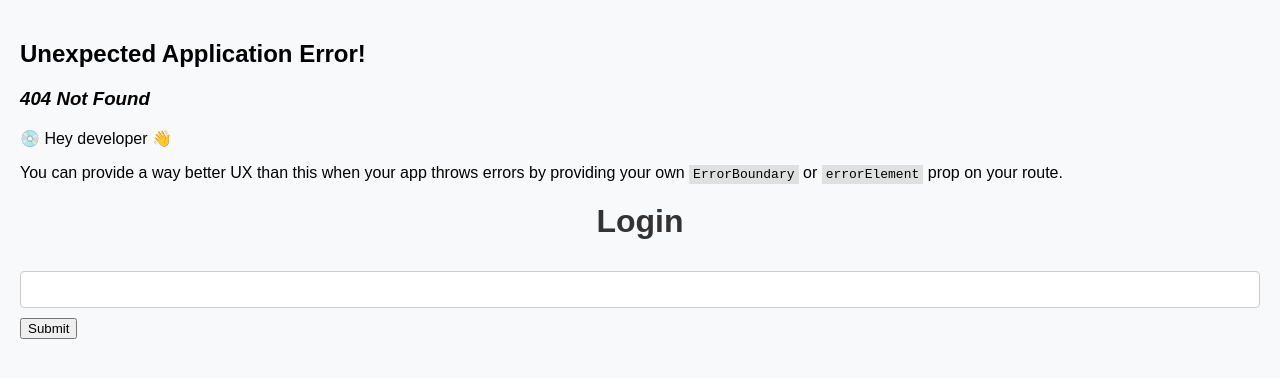
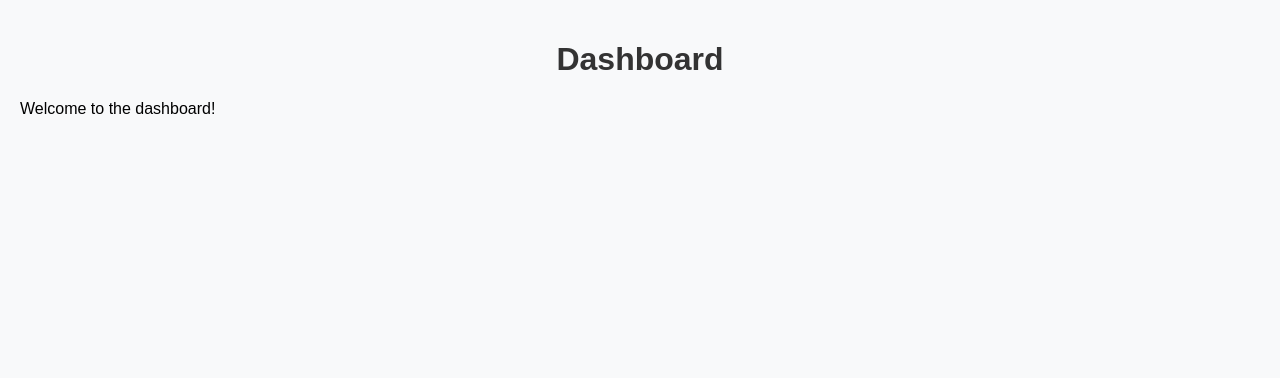
Before and after one commit to divpatel03/StockTrackerV2, a React (Vite) app in the folder my-react-app/: page /dashboard in a window 1280 px wide. Before the commit this address had no page. Shown: the top 378 px of the page. Built offline with nearby package versions, Linux system fonts and the light colour scheme.

Commit message:
Added routing from App to Dashboard on successful login

```diff
--- a/my-react-app/src/App.jsx
+++ b/my-react-app/src/App.jsx
@@ -1,8 +1,10 @@
 import React, { useState } from 'react';
+import { useNavigate } from 'react-router-dom';
 
 function App() {
     const [loggedIn, setIsLoggedIn] = useState(false);
     const [name, setName] = useState("");
+    const navigate = useNavigate();
 
     const handleSubmit = (event) => {
         event.preventDefault();
@@ -14,6 +16,7 @@ function App() {
         else {
             alert("Logged In!");
             setIsLoggedIn(true);
+            navigate('/dashboard');
         }
     }
 
--- /dev/null
+++ b/my-react-app/src/Dashboard.jsx
@@ -0,0 +1,13 @@
+import React from 'react';
+import { useNavigate } from 'react-router-dom';
+
+function Dashboard() {
+    return (
+        <div>
+            <h1>Dashboard</h1>
+            <p>Welcome to the dashboard!</p>
+        </div>
+    );
+}
+
+export default Dashboard;
--- a/my-react-app/src/main.jsx
+++ b/my-react-app/src/main.jsx
@@ -1,7 +1,8 @@
-import React from 'react'
-import ReactDOM from 'react-dom/client'
-import App from './App.jsx'
-import './index.css'
+import React from 'react';
+import ReactDOM from 'react-dom/client';
+import App from './App.jsx';
+import Dashboard from './Dashboard.jsx';
+import './index.css';
 
 import {
   createBrowserRouter,
@@ -11,13 +12,16 @@ import {
 const router = createBrowserRouter([
   {
     path: "/",
-    element: <div>Hello world!</div>,
+    element: <App />,
+  },
+  {
+    path: "/dashboard",
+    element: <Dashboard />
   },
 ]);
 
 ReactDOM.createRoot(document.getElementById('root')).render(
   <React.StrictMode>
     <RouterProvider router={router} />
-    <App />
   </React.StrictMode>,
 )
```
